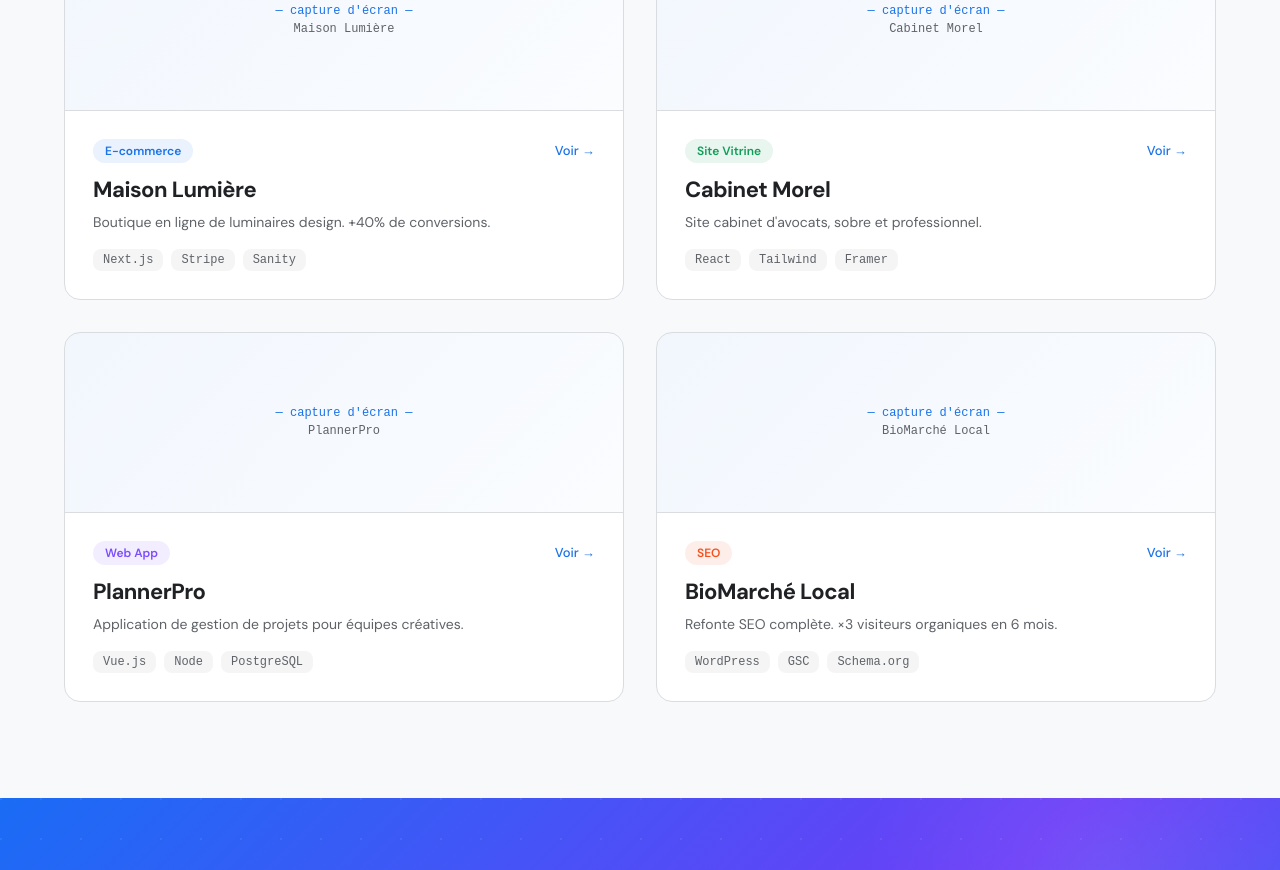
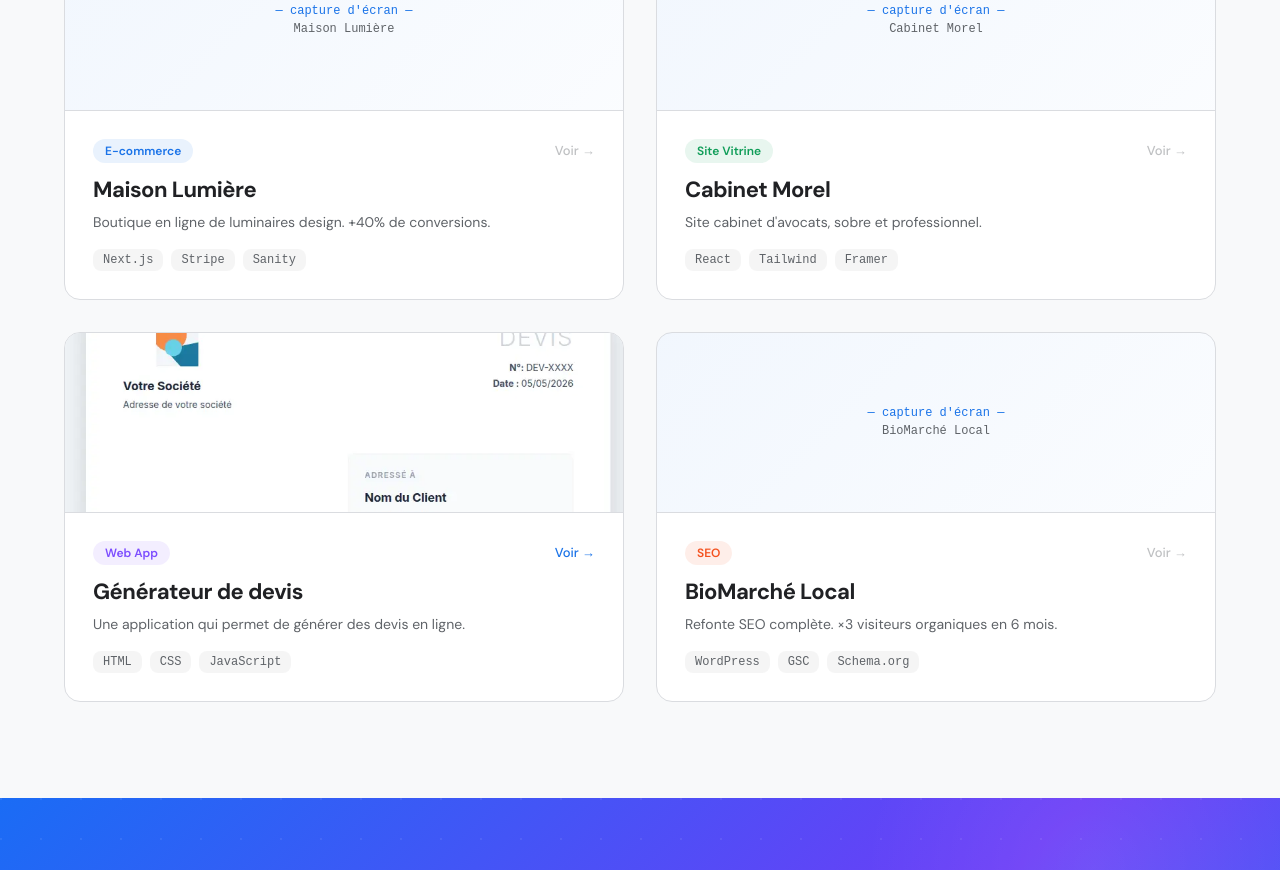
Before and after one commit to BenjaminP17/Portfolio_with_Claude, a React (Vite) app: page / in a window 1280 px wide. Shown: the part 1740-2610 px from the top of the page. Built offline with nearby package versions, Linux system fonts and the light colour scheme.

Commit message:
ajout projet generateur de devis

```diff
--- a/src/App.jsx
+++ b/src/App.jsx
@@ -37,7 +37,7 @@ function App() {
   const projects = [
     { tag: 'E-commerce', title: 'Maison Lumière', desc: 'Boutique en ligne de luminaires design. +40% de conversions.', tech: ['Next.js', 'Stripe', 'Sanity'] },
     { tag: 'Site Vitrine', title: 'Cabinet Morel', desc: "Site cabinet d'avocats, sobre et professionnel.", tech: ['React', 'Tailwind', 'Framer'] },
-    { tag: 'Web App', title: 'PlannerPro', desc: 'Application de gestion de projets pour équipes créatives.', tech: ['Vue.js', 'Node', 'PostgreSQL'] },
+    { tag: 'Web App', title: 'Générateur de devis', desc: 'Une application qui permet de générer des devis en ligne.', tech: ['HTML', 'CSS', 'JavaScript'], img: '/images/gen_devis_img.webp', url: 'http://lab.benjaminpelissier.com/devis_generator_light/' },
     { tag: 'SEO', title: 'BioMarché Local', desc: 'Refonte SEO complète. ×3 visiteurs organiques en 6 mois.', tech: ['WordPress', 'GSC', 'Schema.org'] },
   ];
 
@@ -263,16 +263,24 @@ function App() {
               <div key={i} style={{ background: c.bgCard, borderRadius: 16, overflow: 'hidden', border: `1px solid ${c.border}`, transition: 'all 0.25s', cursor: 'pointer' }}
                 onMouseEnter={e => { e.currentTarget.style.transform = 'translateY(-4px)'; e.currentTarget.style.boxShadow = dark ? '0 16px 48px rgba(0,0,0,0.4)' : '0 16px 48px rgba(0,0,0,0.08)'; }}
                 onMouseLeave={e => { e.currentTarget.style.transform = 'none'; e.currentTarget.style.boxShadow = 'none'; }}>
-                <div style={{ height: 180, background: dark ? 'linear-gradient(135deg, rgba(138,180,248,0.08), rgba(138,180,248,0.03))' : 'linear-gradient(135deg, rgba(26,115,232,0.06), rgba(26,115,232,0.02))', display: 'flex', alignItems: 'center', justifyContent: 'center', borderBottom: `1px solid ${c.border}` }}>
-                  <div style={{ fontFamily: 'monospace', fontSize: 12, color: c.textMuted, textAlign: 'center' }}>
-                    <div style={{ color: c.accent, marginBottom: 4 }}>— capture d'écran —</div>
-                    <div>{p.title}</div>
-                  </div>
+                <div style={{ height: 180, background: dark ? 'linear-gradient(135deg, rgba(138,180,248,0.08), rgba(138,180,248,0.03))' : 'linear-gradient(135deg, rgba(26,115,232,0.06), rgba(26,115,232,0.02))', display: 'flex', alignItems: 'center', justifyContent: 'center', borderBottom: `1px solid ${c.border}`, overflow: 'hidden' }}>
+                  {p.img ? (
+                    <img src={p.img} alt={p.title} style={{ width: '100%', height: '100%', objectFit: 'cover' }} />
+                  ) : (
+                    <div style={{ fontFamily: 'monospace', fontSize: 12, color: c.textMuted, textAlign: 'center' }}>
+                      <div style={{ color: c.accent, marginBottom: 4 }}>— capture d'écran —</div>
+                      <div>{p.title}</div>
+                    </div>
+                  )}
                 </div>
                 <div style={{ padding: 28 }}>
                   <div style={{ display: 'flex', alignItems: 'center', justifyContent: 'space-between', marginBottom: 12 }}>
                     <span style={{ fontSize: 12, fontWeight: 600, color: tagColors[p.tag] || c.accent, background: `${tagColors[p.tag] || c.accent}18`, padding: '4px 12px', borderRadius: 12 }}>{p.tag}</span>
-                    <span style={{ fontSize: 13, color: c.accent, fontWeight: 500 }}>Voir →</span>
+                    {p.url ? (
+                      <a href={p.url} target="_blank" rel="noopener noreferrer" style={{ fontSize: 13, color: c.accent, fontWeight: 500, textDecoration: 'none' }}>Voir →</a>
+                    ) : (
+                      <span style={{ fontSize: 13, color: c.textMuted, fontWeight: 500, opacity: 0.4 }}>Voir →</span>
+                    )}
                   </div>
                   <h3 style={{ fontSize: 22, fontWeight: 700, margin: '0 0 8px', color: c.text, letterSpacing: '-0.5px' }}>{p.title}</h3>
                   <p style={{ fontSize: 14, color: c.textMuted, lineHeight: 1.5, margin: '0 0 16px' }}>{p.desc}</p>
```
Also changed, not shown: public/images/gen_devis_img.webp (added).
